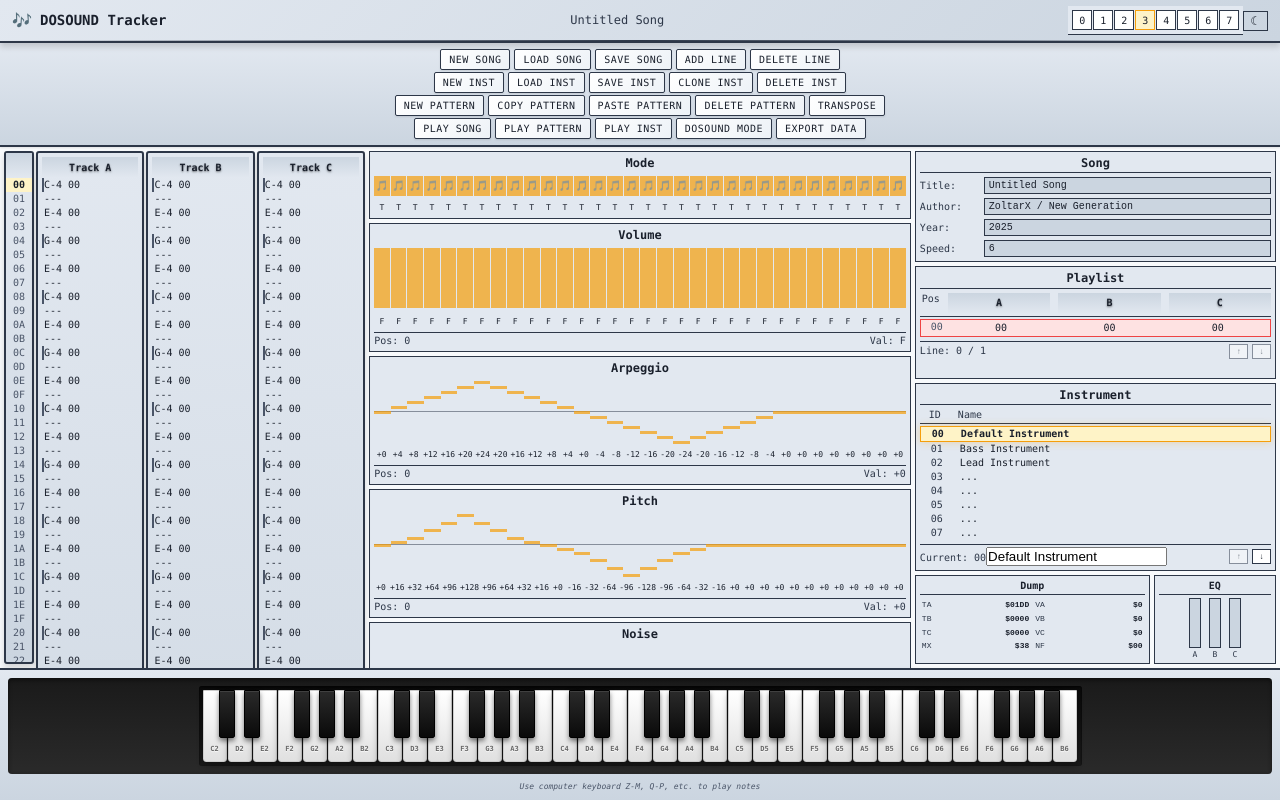
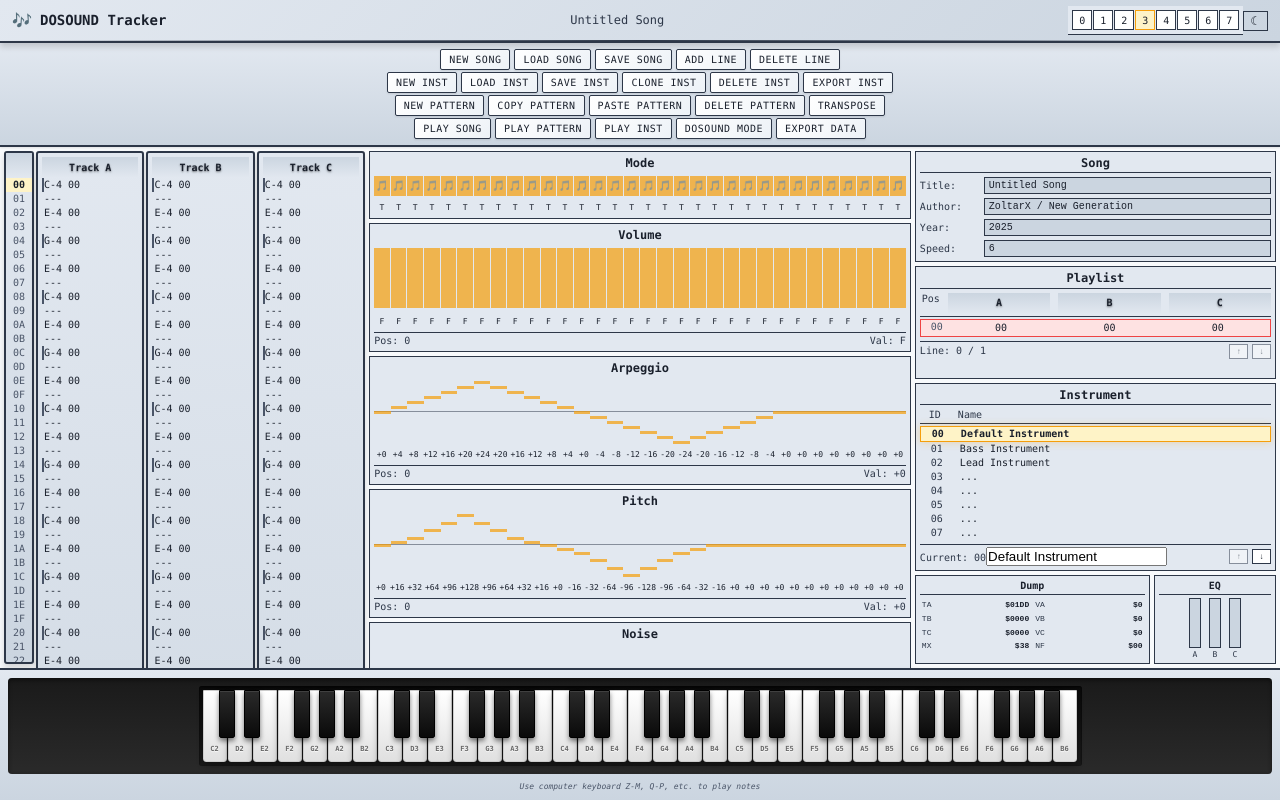
Before and after one commit to zoltraks/dosound-tracker, a React (Vite) app: page / in a window 1280 px wide. Built offline with nearby package versions, Linux system fonts and the light colour scheme.

Commit message:
Add export instrument button to command panel with placeholder handler

```diff
--- a/src/App.tsx
+++ b/src/App.tsx
@@ -656,6 +656,7 @@ const App: React.FC = () => {
           onLoadSong={triggerFileLoad}
           onNewInstrument={createNewInstrument}
           onSaveInstrument={saveInstrument}
+          onExportInstrument={() => {}}
           onLoadInstrument={handleLoadInstrumentClick}
           onDeleteInstrument={handleDeleteInstrument}
           onPlaySong={handleStartSong}
--- a/src/components/CommandPanel.tsx
+++ b/src/components/CommandPanel.tsx
@@ -6,6 +6,7 @@ interface CommandPanelProps {
   onSaveSong: () => void;
   onNewInstrument: () => void;
   onSaveInstrument: () => void;
+  onExportInstrument: () => void;
   onLoadInstrument: () => void;
   onDeleteInstrument: () => void;
   onPlaySong: () => void;
@@ -27,6 +28,7 @@ export const CommandPanel: React.FC<CommandPanelProps> = ({
   onSaveSong,
   onNewInstrument,
   onSaveInstrument,
+  onExportInstrument,
   onLoadInstrument,
   onDeleteInstrument,
   onPlaySong,
@@ -59,6 +61,7 @@ export const CommandPanel: React.FC<CommandPanelProps> = ({
         <button onClick={onSaveInstrument} className="command-btn">SAVE INST</button>
         <button onClick={() => {}} className="command-btn">CLONE INST</button>
         <button onClick={onDeleteInstrument} className="command-btn">DELETE INST</button>
+        <button onClick={onExportInstrument} className="command-btn">EXPORT INST</button>
       </div>
 
       {/* Pattern Operations */}
```
